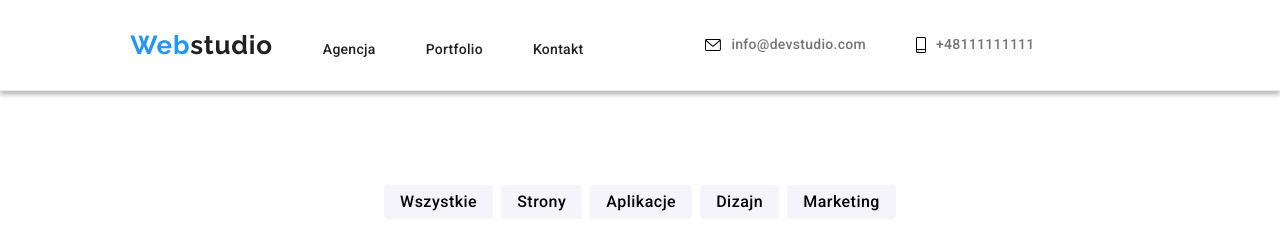
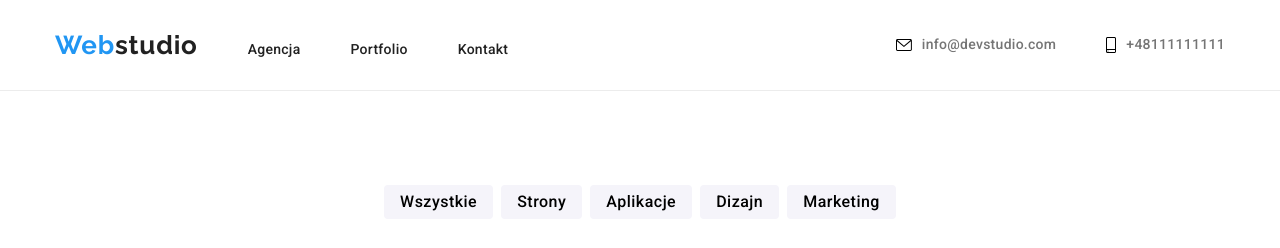
Before and after one commit to MonikaPosadas/goit-markup-hw-04, a plain HTML site: page portfolio.html in a window 1280 px wide. Shown: the top 248 px of the page. Drawn offline with Linux system fonts and the light colour scheme.

Commit message:
Update style.css

```diff
--- a/css/style.css
+++ b/css/style.css
@@ -29,10 +29,6 @@ li {
 }
 .header-view {
   border-bottom: 1px solid #ececec;
-  box-shadow: 0px 4px 4px 0px #00000040;
-  align-items: stretch;
-  padding-left: 9%;
-  padding-right: 18%;
 }
 .main-navigation {
   display: flex;
@@ -277,6 +273,9 @@ li {
   fill: var(--color-secondary);
   text-align: center;
 }
+.team-card-sm-item:hover svg {
+  fill: #ffff;
+}
 .team-card-sm {
   fill: #afb1b8;
 }
@@ -441,6 +440,7 @@ li {
   padding: 0;
   margin: 0;
   gap: 30px;
+  cursor: pointer;
 }
 .figure-portfolio:hover,
 .figure-portfolio:focus {
```
